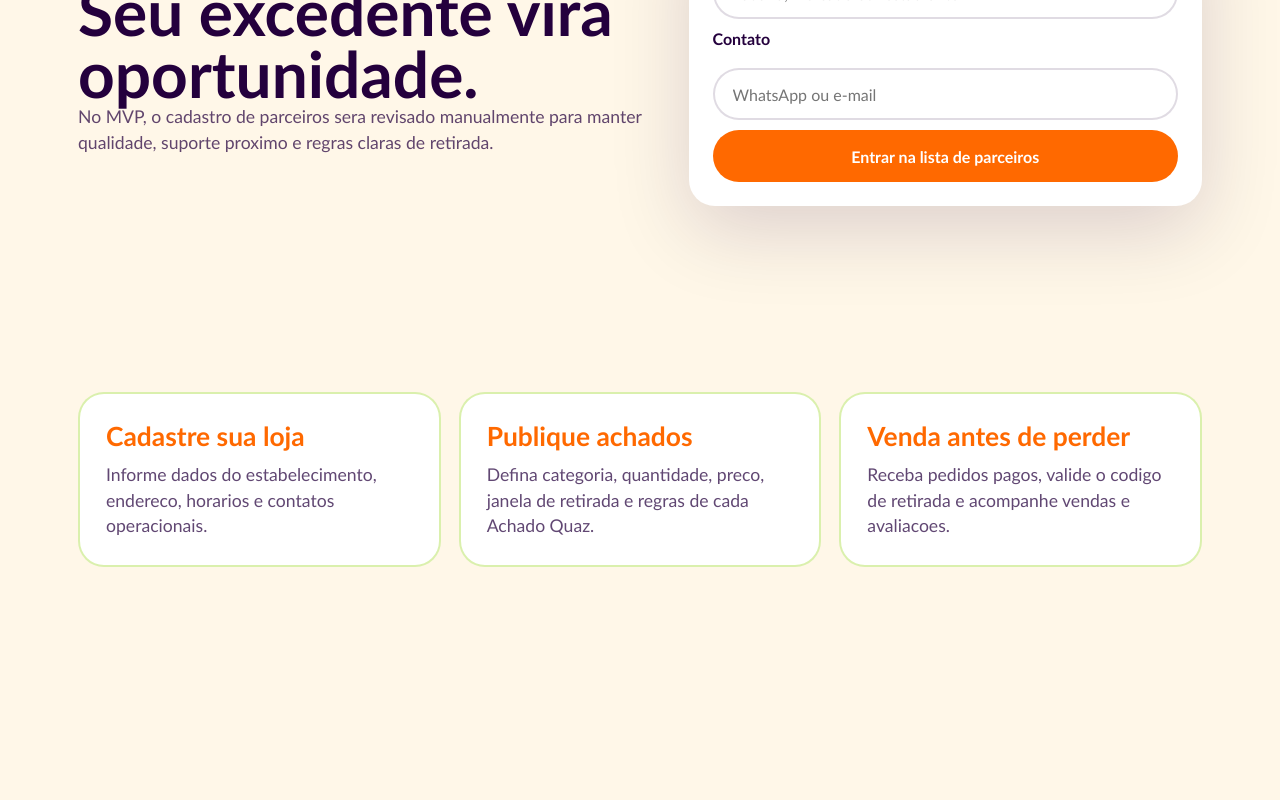
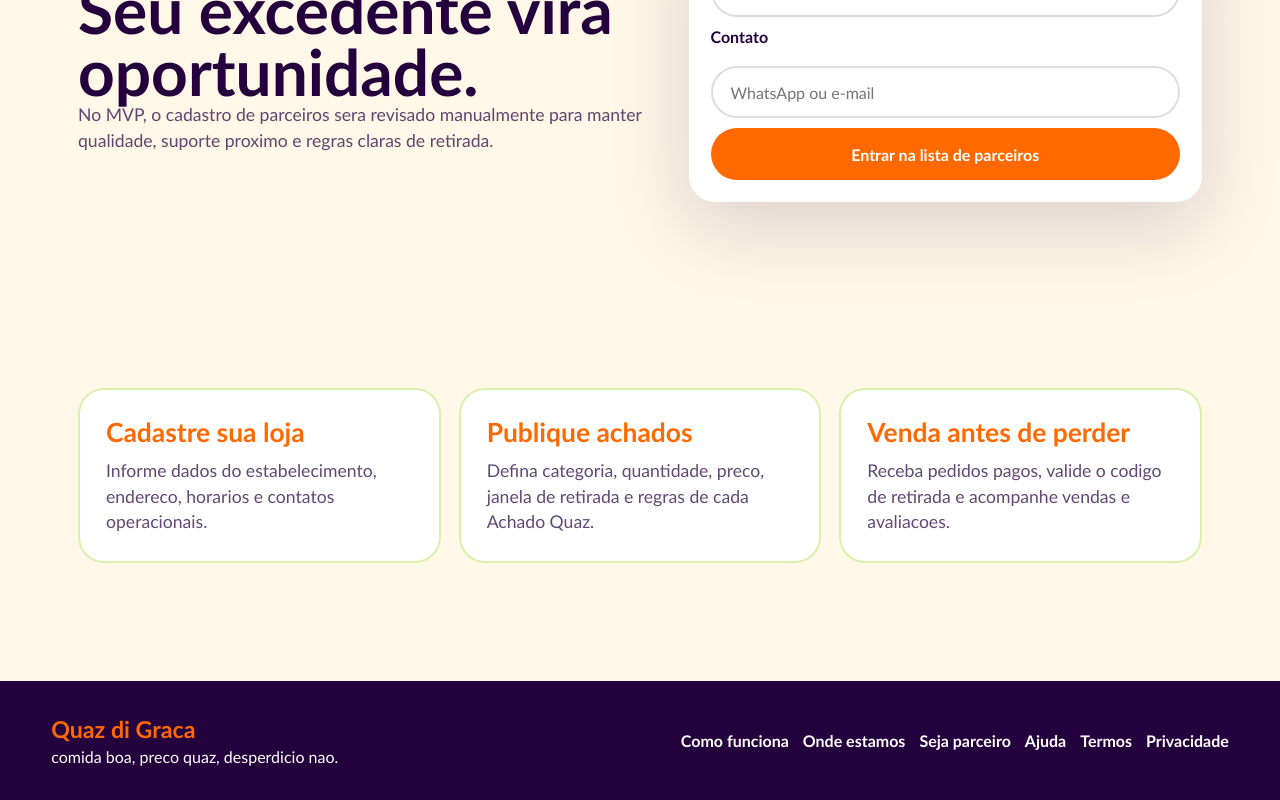
Before and after one commit to ueligtoncordeiro-ux/quaz, a Next.js app in the folder apps/web/: page /seja-parceiro in a window 1280 px wide. Shown: the part 952-1752 px from the top of the page. Before the commit the page ends 1597 px from the top, so only its background shows below. Built offline with nearby package versions, Linux system fonts and the light colour scheme.

Commit message:
feat: add lead forms and footer

```diff
--- /dev/null
+++ b/apps/web/app/components/LeadForm.tsx
@@ -0,0 +1,65 @@
+"use client";
+
+import { FormEvent, useState } from "react";
+
+type LeadFormProps = {
+  kind: "consumer" | "partner";
+};
+
+export function LeadForm({ kind }: LeadFormProps) {
+  const [status, setStatus] = useState<"idle" | "success">("idle");
+
+  function handleSubmit(event: FormEvent<HTMLFormElement>) {
+    event.preventDefault();
+    setStatus("success");
+    event.currentTarget.reset();
+  }
+
+  if (kind === "partner") {
+    return (
+      <form className="leadForm" onSubmit={handleSubmit}>
+        <label htmlFor="business">Nome do estabelecimento</label>
+        <input
+          id="business"
+          name="business"
+          placeholder="Padaria, mercado ou restaurante"
+          required
+        />
+        <label htmlFor="contact">Contato</label>
+        <input
+          id="contact"
+          name="contact"
+          placeholder="WhatsApp ou e-mail"
+          required
+        />
+        <button type="submit">Entrar na lista de parceiros</button>
+        {status === "success" ? (
+          <p className="formMessage" role="status">
+            Recebido. Na proxima etapa vamos conectar este formulario ao banco.
+          </p>
+        ) : null}
+      </form>
+    );
+  }
+
+  return (
+    <form className="leadForm compact" onSubmit={handleSubmit}>
+      <label htmlFor="email">E-mail</label>
+      <div>
+        <input
+          id="email"
+          name="email"
+          type="email"
+          placeholder="voce@email.com"
+          required
+        />
+        <button type="submit">Quero saber</button>
+      </div>
+      {status === "success" ? (
+        <p className="formMessage" role="status">
+          Pronto. Seu interesse foi registrado nesta experiencia local.
+        </p>
+      ) : null}
+    </form>
+  );
+}
--- /dev/null
+++ b/apps/web/app/components/SiteFooter.tsx
@@ -0,0 +1,28 @@
+import Link from "next/link";
+
+const links = [
+  { href: "/como-funciona", label: "Como funciona" },
+  { href: "/onde-estamos", label: "Onde estamos" },
+  { href: "/seja-parceiro", label: "Seja parceiro" },
+  { href: "/ajuda", label: "Ajuda" },
+  { href: "/termos", label: "Termos" },
+  { href: "/privacidade", label: "Privacidade" }
+];
+
+export function SiteFooter() {
+  return (
+    <footer className="footer">
+      <div>
+        <strong>Quaz di Graca</strong>
+        <p>comida boa, preco quaz, desperdicio nao.</p>
+      </div>
+      <nav aria-label="Links de rodape">
+        {links.map((link) => (
+          <Link href={link.href} key={link.href}>
+            {link.label}
+          </Link>
+        ))}
+      </nav>
+    </footer>
+  );
+}
--- a/apps/web/app/layout.tsx
+++ b/apps/web/app/layout.tsx
@@ -1,4 +1,5 @@
 import type { Metadata } from "next";
+import { SiteFooter } from "./components/SiteFooter";
 import "./styles.css";
 
 export const metadata: Metadata = {
@@ -16,7 +17,10 @@ export default function RootLayout({
 }>) {
   return (
     <html lang="pt-BR">
-      <body>{children}</body>
+      <body>
+        {children}
+        <SiteFooter />
+      </body>
     </html>
   );
 }
--- a/apps/web/app/seja-parceiro/page.tsx
+++ b/apps/web/app/seja-parceiro/page.tsx
@@ -1,3 +1,4 @@
+import { LeadForm } from "../components/LeadForm";
 import { SiteHeader } from "../components/SiteHeader";
 import { partnerSteps } from "../data/site";
 
@@ -25,13 +26,7 @@ export default function SejaParceiroPage() {
             qualidade, suporte proximo e regras claras de retirada.
           </p>
         </div>
-        <form className="leadForm">
-          <label htmlFor="business">Nome do estabelecimento</label>
-          <input id="business" name="business" placeholder="Padaria, mercado ou restaurante" />
-          <label htmlFor="contact">Contato</label>
-          <input id="contact" name="contact" placeholder="WhatsApp ou e-mail" />
-          <button type="submit">Entrar na lista de parceiros</button>
-        </form>
+        <LeadForm kind="partner" />
       </section>
 
       <section className="section">
--- a/apps/web/app/styles.css
+++ b/apps/web/app/styles.css
@@ -21,6 +21,10 @@ body {
   background: var(--cream);
   color: var(--purple);
   font-family: "Baloo 2", ui-rounded, "Trebuchet MS", Arial, sans-serif;
+}
+
+body > footer {
+  margin-top: 40px;
 }
 
 a {
@@ -319,7 +323,7 @@ h2 {
   padding-top: 20px;
 }
 
-.waitlist form {
+.leadForm {
   background: var(--white);
   border-radius: 26px;
   box-shadow: var(--shadow);
@@ -333,7 +337,7 @@ h2 {
   margin-bottom: 10px;
 }
 
-.waitlist form div {
+.leadForm.compact div {
   display: flex;
   gap: 10px;
 }
@@ -376,12 +380,8 @@ h2 {
 }
 
 .leadForm {
-  background: var(--white);
-  border-radius: 26px;
-  box-shadow: var(--shadow);
   display: grid;
   gap: 10px;
-  padding: 24px;
 }
 
 .leadForm button {
@@ -393,6 +393,45 @@ h2 {
   font-weight: 900;
   min-height: 52px;
   padding: 0 20px;
+}
+
+.formMessage {
+  color: var(--green);
+  font-size: 0.98rem;
+  font-weight: 900;
+  line-height: 1.35;
+  margin: 4px 0 0;
+}
+
+.footer {
+  align-items: center;
+  background: var(--purple);
+  color: var(--white);
+  display: flex;
+  gap: 26px;
+  justify-content: space-between;
+  padding: 34px clamp(18px, 4vw, 64px);
+}
+
+.footer strong {
+  color: var(--orange);
+  display: block;
+  font-size: 1.45rem;
+}
+
+.footer p {
+  margin: 4px 0 0;
+}
+
+.footer nav {
+  display: flex;
+  flex-wrap: wrap;
+  gap: 14px;
+  justify-content: flex-end;
+}
+
+.footer a {
+  font-weight: 900;
 }
 
 .faqList {
@@ -446,8 +485,17 @@ h2 {
     justify-content: flex-start;
   }
 
-  .waitlist form div {
+  .leadForm.compact div {
     flex-direction: column;
+  }
+
+  .footer {
+    align-items: flex-start;
+    flex-direction: column;
+  }
+
+  .footer nav {
+    justify-content: flex-start;
   }
 }
 
```
Also changed, not shown: apps/web/app/page.tsx (+2 -7 lines).
